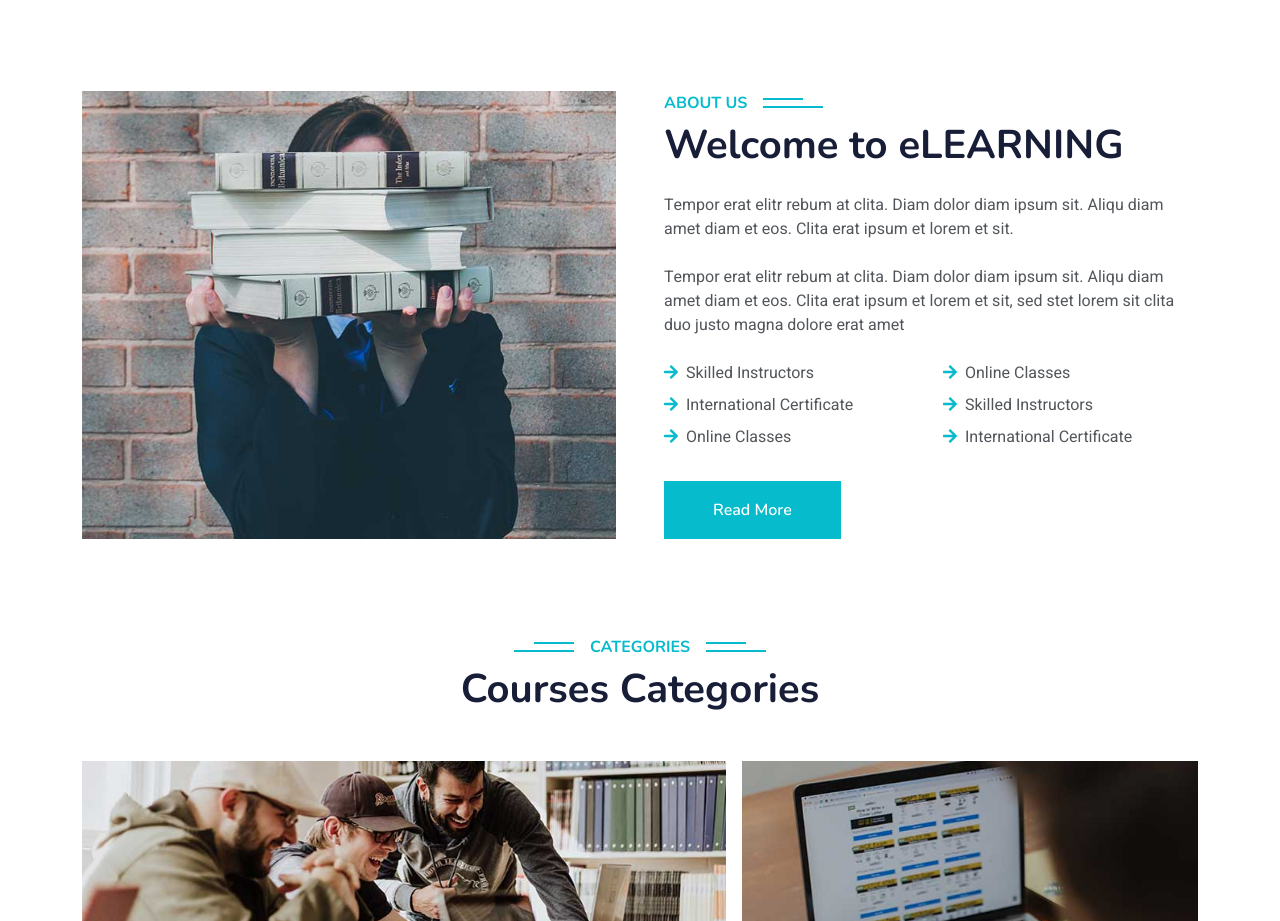
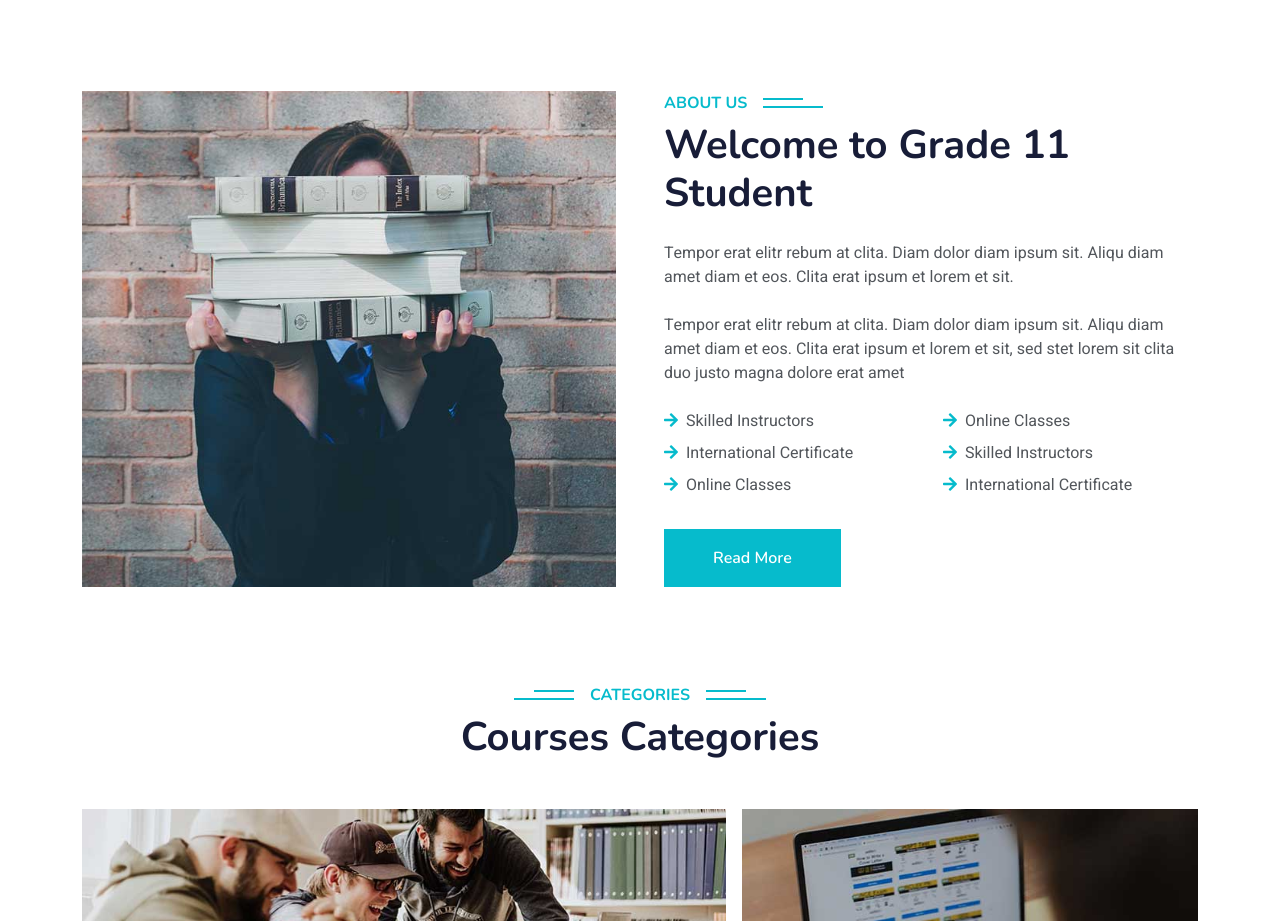
Before and after one commit to fasik1377/Shiloh_website, a plain HTML site: page index.html in a window 1280 px wide. Shown: the part 1160-2081 px from the top of the page. Drawn offline with nearby package versions, Linux system fonts and the light colour scheme.

Commit message:
home page is updated

```diff
--- a/index.html
+++ b/index.html
@@ -260,7 +260,7 @@
             <h6 class="section-title bg-white text-start text-primary pe-3">
               About Us
             </h6>
-            <h1 class="mb-4">Welcome to eLEARNING</h1>
+            <h1 class="mb-4">Welcome to Grade 11 Student</h1>
             <p class="mb-4">
               Tempor erat elitr rebum at clita. Diam dolor diam ipsum sit. Aliqu
               diam amet diam et eos. Clita erat ipsum et lorem et sit.
```
